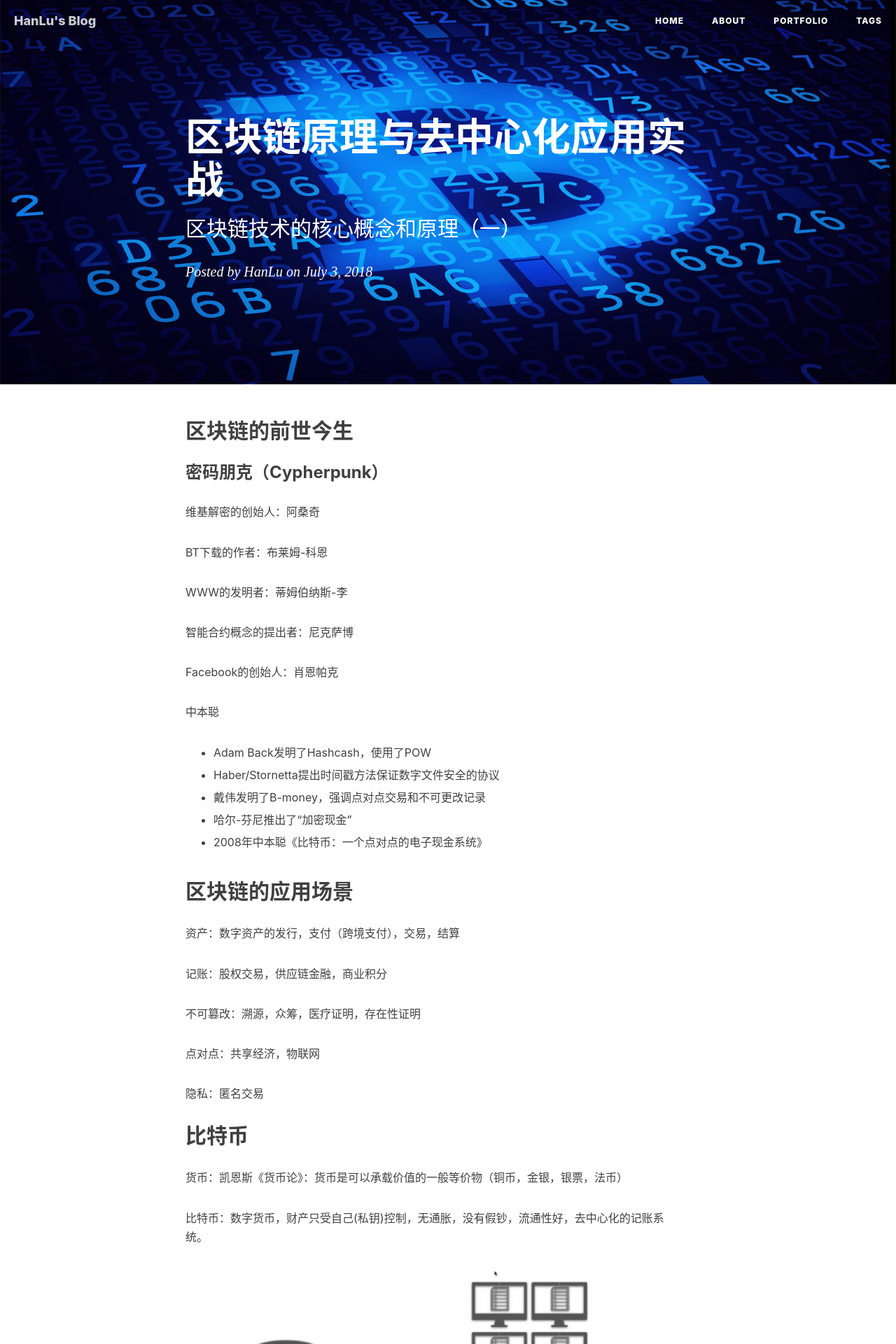
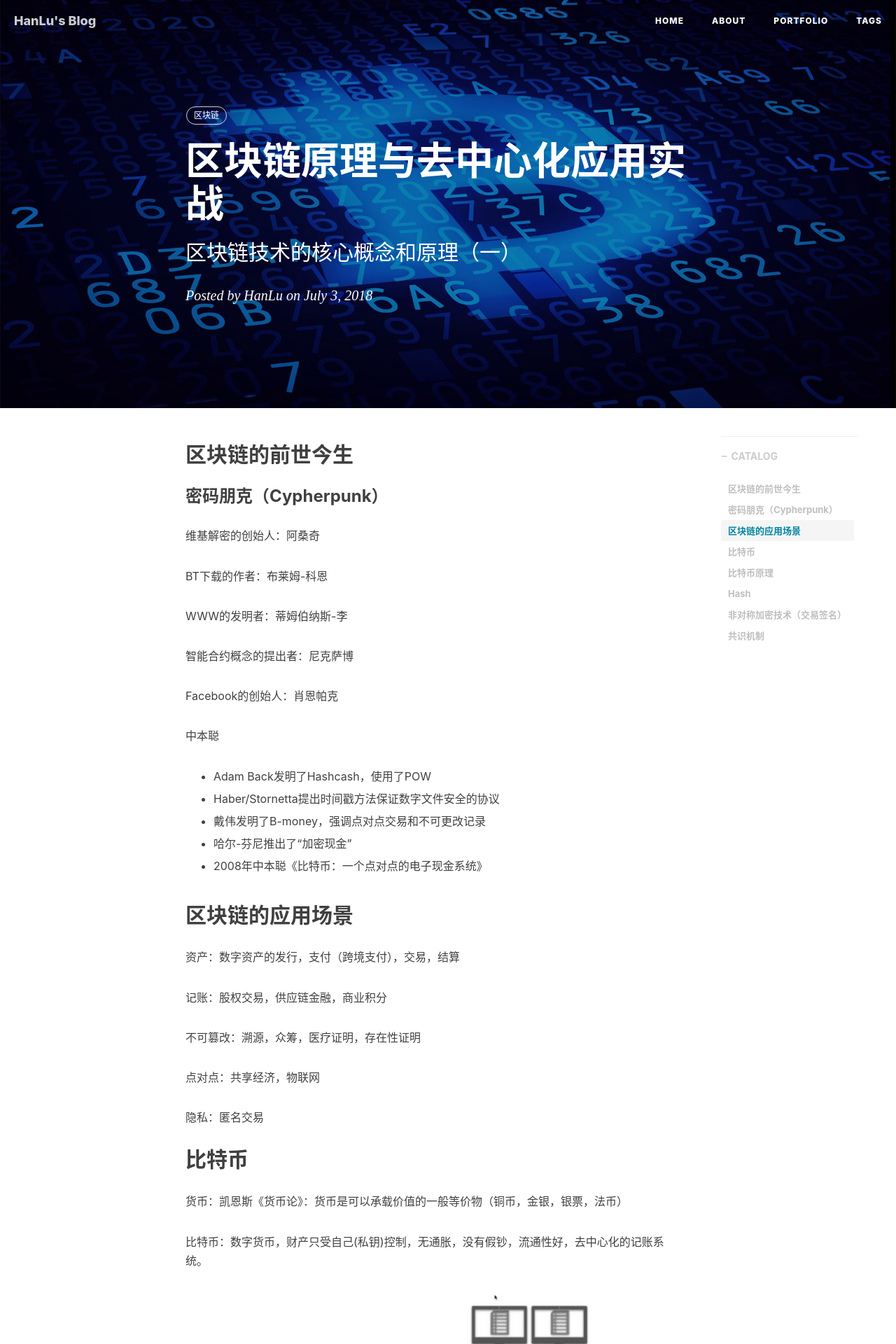
Before and after one commit to TakahashiKansuke/TakahashiKansuke.github.io, a Jekyll site: the page built from _posts/2018-07-03-blockchain1.1.markdown, in a window 1280 px wide. Shown: the top 1920 px of the page at 70% size. Built offline with Jekyll 4.4.1, drawn with Linux system fonts in a browser that asks for light colours; nearby versions of some CDN libraries; comment, search, counter and statistics services are not loaded.

Commit message:
Update and rename 2018-07-03-blockchain01.markdown to 2018-07-03-blockchain1.1.markdown

```diff
--- a/_posts/2018-07-03-blockchain01.markdown
+++ b/_posts/2018-07-03-blockchain1.1.markdown
@@ -5,6 +5,10 @@ subtitle:   "区块链技术的核心概念和原理（一）"
 date:       2018-07-03 09:00:00
 author:     "HanLu"
 header-img: "img/post-blockchain-1.1.jpg"
+header-mask: 0.3
+catalog:    true
+tags:
+    - 区块链
 ---
 
 ## 区块链的前世今生
```
